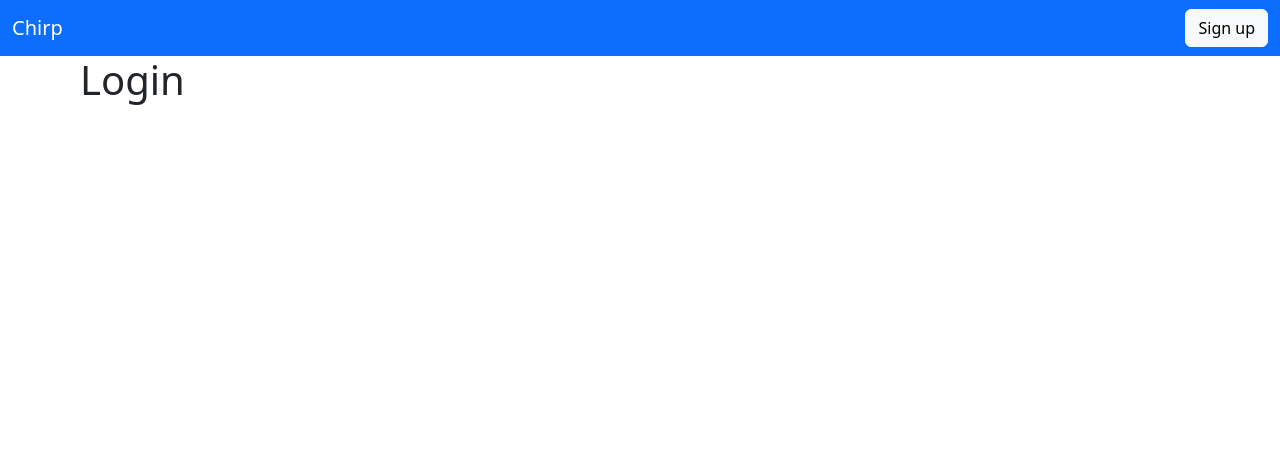
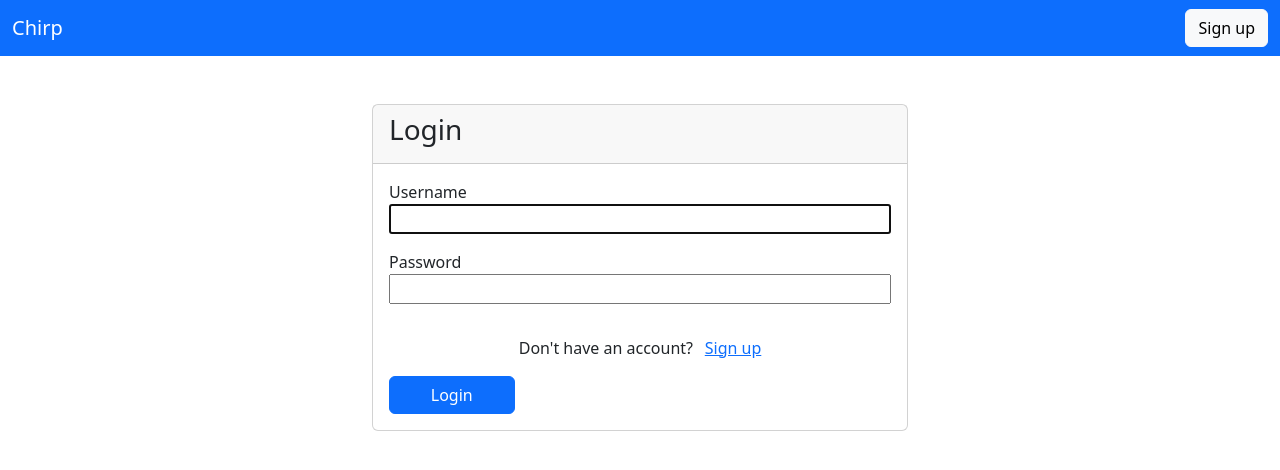
Before and after one commit to blucin/django-final-project-pwp-sem5, a Django app: page /login/ in a window 1280 px wide. Shown: the top 470 px of the page. Run offline with Django 4.2, Linux system fonts and the light colour scheme.

Commit message:
Change some base template and index page

```diff
--- a/app/forms.py
+++ b/app/forms.py
@@ -1,8 +1,13 @@
 from django import forms
-from django.contrib.auth.forms import UserCreationForm
+from django.contrib.auth.forms import UserCreationForm, AuthenticationForm
 from django.contrib.auth.models import User
 
 class SignupForm(UserCreationForm):
     class Meta:
         model = User
         fields = ['username', 'email', 'password1', 'password2']
+
+class LoginForm(AuthenticationForm):
+    class Meta:
+        model = User
+        fields = ['username', 'password']
--- a/app/templates/base.html
+++ b/app/templates/base.html
@@ -20,7 +20,13 @@
 		>
 			<div class="container-fluid">
 				<a class="navbar-brand" href="/">Chirp</a>
-				<div class="d-flex gap-3">
+				{% if not isLogin %}
+				<a href="signup/"
+					><button class="btn btn-light" type="button">
+						Sign up
+					</button></a
+				>
+				{% else %}
 				<button
 					class="navbar-toggler"
 					type="button"
@@ -34,28 +40,11 @@
 				</button>
 				<div class="collapse navbar-collapse" id="navbarNavAltMarkup">
 					<div class="navbar-nav">
-							{% if isLogin %}
 						<a class="nav-link active" href="/">Profile</a>
 						<a class="nav-link active" href="/">My Posts</a>
-							{% endif %}
 					</div>
 				</div>
-					<div>
-							{% if isLogin %}
-						<a href="login/"
-							><button class="btn btn-light" type="button">
-								Log out
-							</button></a
-						>
-						{% else %}
-						<a href="signup/"
-							><button class="btn btn-light" type="button">
-								Sign up
-							</button></a
-						>
 				{% endif %}
-					</div>
-					</div>
 			</div>
 		</nav>
 		<main id="content">{% block content %} {% endblock %}</main>
--- a/app/templates/login.html
+++ b/app/templates/login.html
@@ -5,5 +5,36 @@
 {% endblock %}
 
 {% block content %}
-<h1> Login </h1>
+<div class="container-fluid h-100">
+  <div class="row h-100 justify-content-center align-items-center">
+    <div class="col-md-6 my-auto">
+      <form method="POST" action="" class="card mt-5">
+        {% csrf_token %}
+        <div class="card-header">
+          <h3>Login</h3>
+        </div>
+        <div class="card-body d-flex flex-column gap-3">
+          <div class="form-group d-flex">
+            {{form.username.label}}
+            {{form.username}}
+          </div>
+          <div class="form-group">
+            {{form.password.label}}
+            {{form.password}}
+          </div>
+
+          <div class="form-errors">
+            {{form.errors}}
+          </div>
+
+          <div class="d-flex justify-content-center links">
+            Don't have an account?⠀
+            <a href="/signup" class="ml-2">Sign up</a>
+          </div>
+
+          <input type="submit" value="Login" class="w-25 btn btn-primary"/>
+        </div>
+      </form>
+    </div>
+  </div>
 {% endblock %}
--- a/app/templates/signup.html
+++ b/app/templates/signup.html
@@ -39,6 +39,10 @@
             {{form.errors}}
           </div>
 
+          <div class="d-flex justify-content-center links">
+            Already have an account?⠀
+            <a href="/login" class="ml-2">Login</a>
+          </div>
           <input type="submit" value="Sign up" class="w-25 btn btn-primary"/>
         </div>
       </form>
--- a/app/views.py
+++ b/app/views.py
@@ -1,10 +1,9 @@
 from django.shortcuts import render
 from app.models import Post
 from django.contrib.auth import authenticate, login, logout
-from django.contrib.auth.models import User
 from django.contrib import messages
 from django.shortcuts import redirect
-from .forms import SignupForm
+from .forms import SignupForm, LoginForm
 
 def index(request):
     posts = Post.objects.all()
@@ -16,18 +15,22 @@ def index(request):
     return render(request, 'index.html', context)
 
 def login_view(request):
+    form = LoginForm()
+
     if request.method == 'POST':
-        username = request.POST['username']
-        password = request.POST['password']
-        user = authenticate(request, username=username, password=password)
+        username = request.POST.get('username')
+        password = request.POST.get('password')
+        user = authenticate(request,
+                            username=username,
+                            password=password)
         if user is not None:
             login(request, user)
             return redirect('/')
-        else:
-            messages.error(request, 'Invalid Credentials')
-            return redirect('/login')
-    else:
-        return render(request, 'login.html')
+
+    context = {
+        'form': form
+    }
+    return render(request, 'login.html', context)
 
 def signup_view(request):
     form = SignupForm()
```
Also changed, not shown: app/templates/index.html (+16 -2 lines), README.md. Lines whose indentation alone changed are shown as unchanged.
